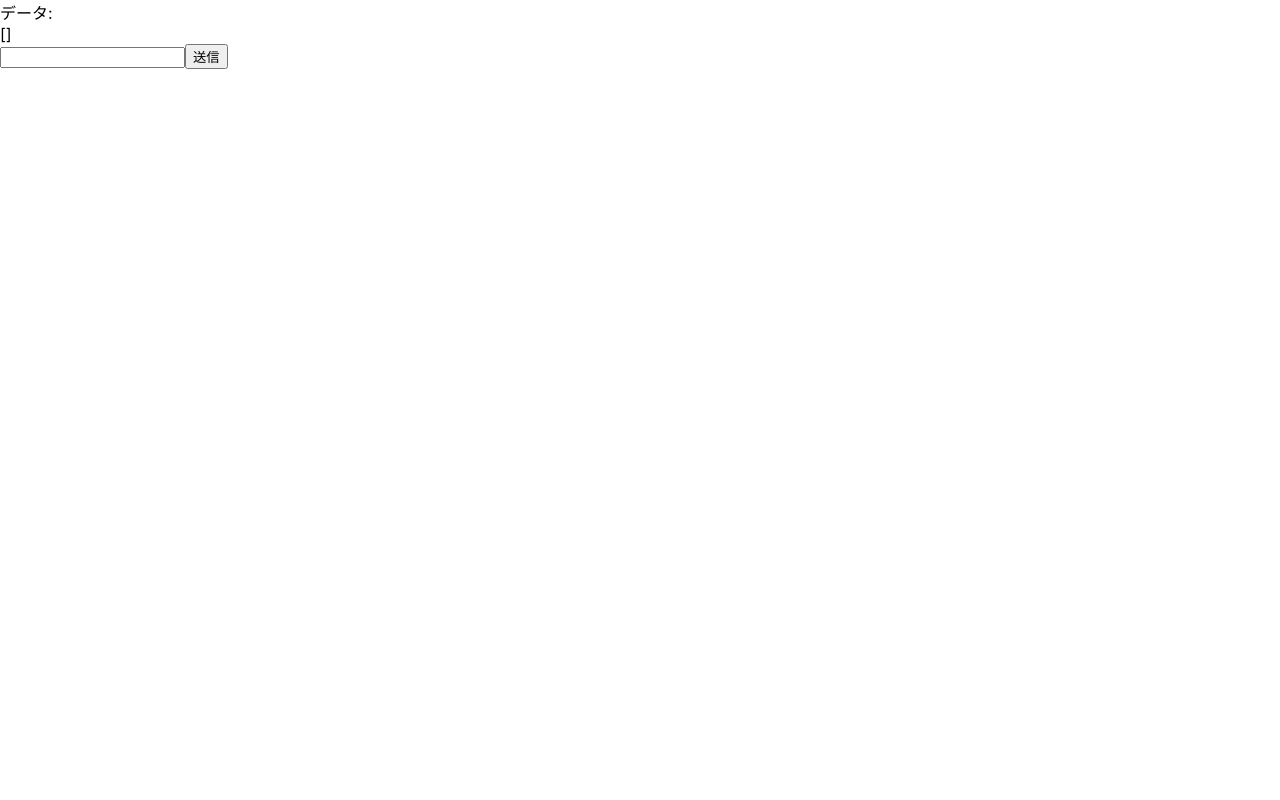
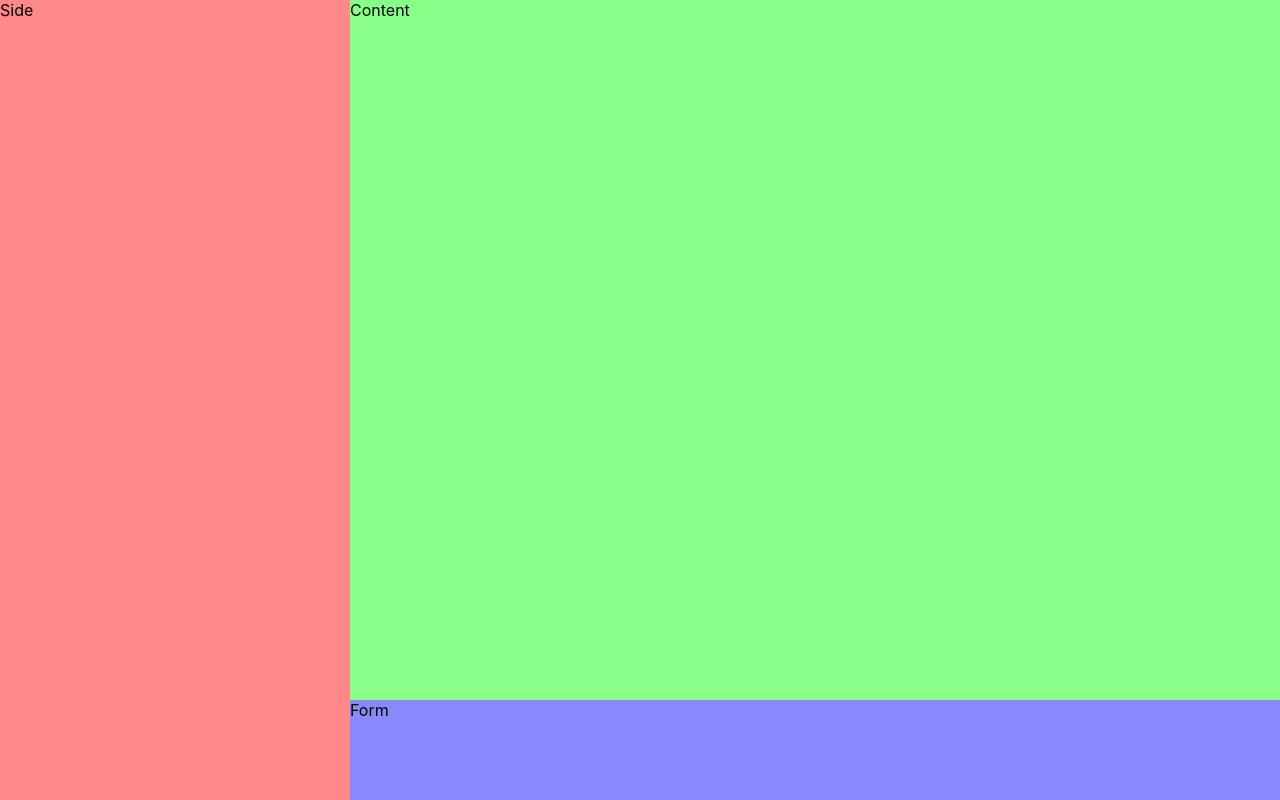
Before and after one commit to Watson-Sei/doot-front-2-1, a Nuxt app: page / in a window 1280 px wide. Built offline with nearby package versions, Linux system fonts and the light colour scheme.

Commit message:
Implemented ui partitioning with gird layout.

```diff
--- a/pages/index.vue
+++ b/pages/index.vue
@@ -1,9 +1,8 @@
 <template>
-  <div>
-    <p>データ:</p>
-    <p>{{ sendMessage }}</p>
-    <input v-model="message"/>
-    <button @click="sendChat">送信</button>
+  <div class="container">
+    <div class="Side">Side</div>
+    <div class="Content">Content</div>
+    <div class="Form">Form</div>
   </div>
 </template>
 
@@ -29,26 +28,25 @@ export default {
 </script>
 
 <style lang="scss" scoped>
-.split{
-  display: table;
-  width: 100%;
+.container {
+  display: grid;
+  height: 100vh;
+  grid-template-rows: 1fr 100px;
+  grid-template-columns: 350px 1fr;
 }
-.split-item {
-  display: table-cell;
-  padding: 80px;
-  width: 50%;
+.Side {
+  grid-row: 1 / 3;
+  grid-column: 1 / 2;
+  background: #f88;
 }
-.split-left {
-  background: #000;
-  color: #fff;
-  position: relative;
+.Content {
+  grid-row: 1 / 2;
+  grid-column: 2 / 3;
+  background: #8f8;
 }
-.split-left__inner {
-  height: 100%;
-  position: fixed;
-  width: 50%;
-}
-.split-right__inner {
-  height: 8000px;
+.Form {
+  grid-row: 2 / 3;
+  grid-column: 2 / 3;
+  background: #88f;
 }
 </style>
```
